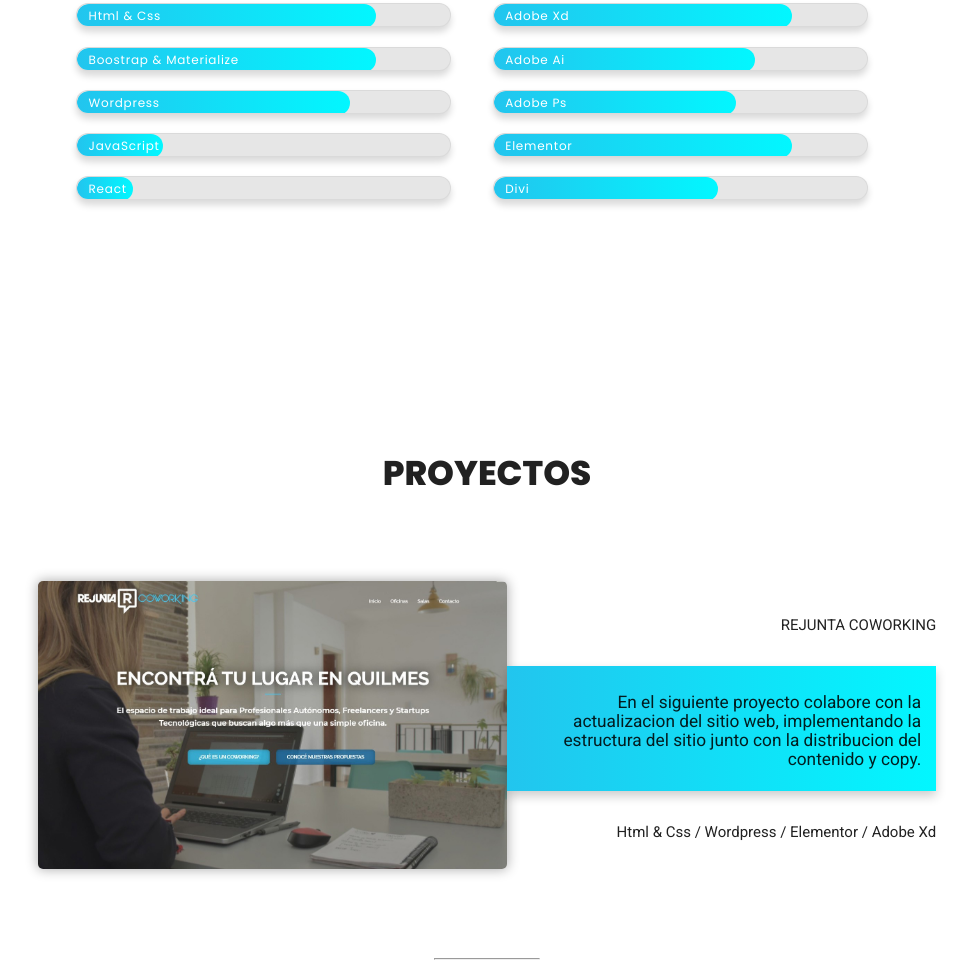
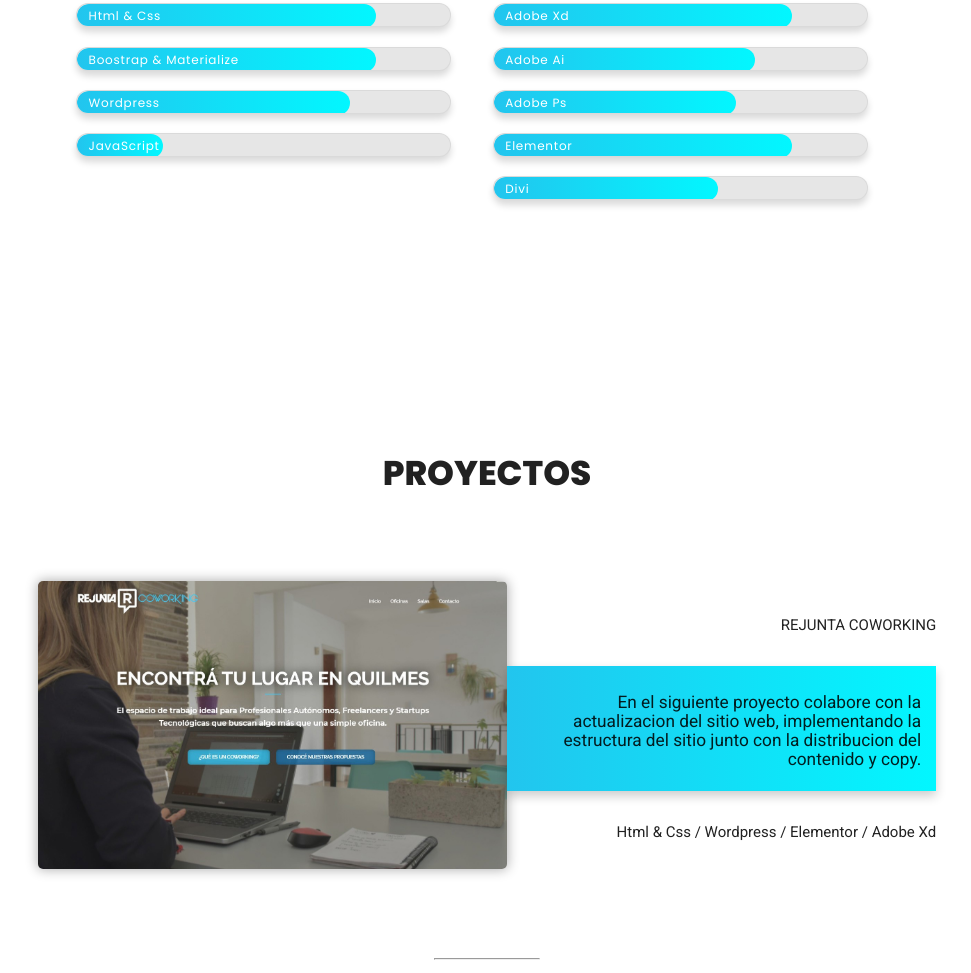
Before and after one commit to FrancoGarzon99/PortfolioOld, a plain HTML site: page index.html in a window 1280 px wide. Shown: the part 1797-2770 px from the top of the page, without its empty margins (153-1124 px from the left). Drawn offline with nearby package versions, Linux system fonts and the light colour scheme.

Commit message:
Actualizacion

```diff
--- a/index.html
+++ b/index.html
@@ -227,11 +227,11 @@
                         </div>
                     </div>
 
-                    <div class="progress">
+                    <!-- <div class="progress">
                         <div class="progress-bar" style="width: 15%;">
                         <span>React</span>
                         </div>
-                    </div>
+                    </div> -->
 
 
                 </div>
```
